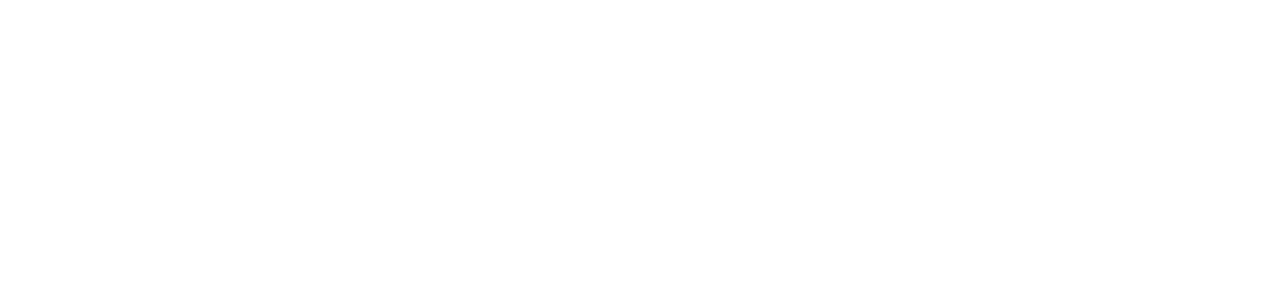
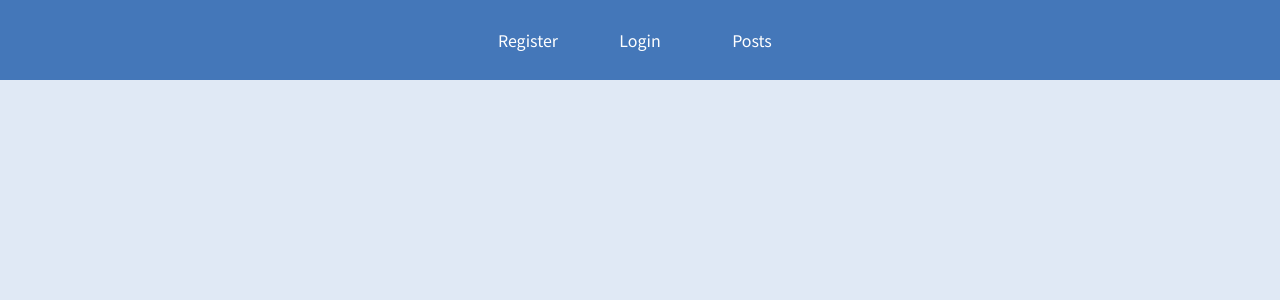
Before and after one commit to alingrig87/react-router-demo, a React (Create React App) app: page / in a window 1280 px wide. Shown: the top 300 px of the page. Built offline with nearby package versions, Linux system fonts and the light colour scheme.

Commit message:
[Link component]
- create new Navbar component - define Links for routes
- add style
- this part could be tested with a tags instead of Link to verify the SPA/no SPA behavior

```diff
--- a/src/App.js
+++ b/src/App.js
@@ -3,10 +3,15 @@ import { Route } from 'react-router-dom';
 import Posts from './components/posts/Posts';
 import Login from './components/auth/Login';
 import Register from './components/auth/Register';
+import Navbar from './components/layout/Navbar';
 
 const App = () => {
 	return (
 		<div className="App">
+			<div>
+				<Navbar />
+			</div>
+			<div className="container">
 				<Route path="/register">
 					<Register />
 				</Route>
@@ -17,6 +22,7 @@ const App = () => {
 					<Posts />
 				</Route>
 			</div>
+		</div>
 	);
 };
 
--- /dev/null
+++ b/src/components/layout/Navbar.css
@@ -0,0 +1,37 @@
+.navbar {
+	width: 100%;
+	height: 5rem;
+	background-color: #4477b9;
+	padding: 0 10%;
+}
+
+.navbar nav {
+	height: 100%;
+}
+
+.navbar ul {
+	height: 100%;
+	list-style: none;
+	display: flex;
+	padding: 0;
+	margin: 0;
+	align-items: center;
+	justify-content: center;
+}
+
+.navbar li {
+	margin: 0 1rem;
+	width: 5rem;
+}
+
+.navbar a {
+	color: white;
+	text-decoration: none;
+}
+
+.navbar a:hover,
+.navbar a:active {
+	color: #95bcf0;
+	padding-bottom: 0.25rem;
+	border-bottom: 4px solid #95bcf0;
+}
--- /dev/null
+++ b/src/components/layout/Navbar.js
@@ -0,0 +1,23 @@
+import React from 'react';
+import './Navbar.css';
+import { Link } from 'react-router-dom';
+
+const Navbar = (props) => {
+	return (
+		<div className="navbar">
+			<ul>
+				<li>
+					<Link to="/register">Register</Link>
+				</li>
+				<li>
+					<Link to="/login">Login</Link>
+				</li>
+				<li>
+					<Link to="posts">Posts</Link>
+				</li>
+			</ul>
+		</div>
+	);
+};
+
+export default Navbar;
--- a/src/index.css
+++ b/src/index.css
@@ -1,13 +1,26 @@
-body {
-  margin: 0;
-  font-family: -apple-system, BlinkMacSystemFont, 'Segoe UI', 'Roboto', 'Oxygen',
-    'Ubuntu', 'Cantarell', 'Fira Sans', 'Droid Sans', 'Helvetica Neue',
-    sans-serif;
-  -webkit-font-smoothing: antialiased;
-  -moz-osx-font-smoothing: grayscale;
+@import url('https://fonts.googleapis.com/css2?family=Noto+Sans+JP:wght@400;700&display=swap');
+
+* {
+	box-sizing: border-box;
 }
 
-code {
-  font-family: source-code-pro, Menlo, Monaco, Consolas, 'Courier New',
-    monospace;
+html {
+	font-family: 'Noto Sans JP', sans-serif;
 }
+
+body {
+	margin: 0;
+	background-color: #e0e9f5;
+}
+
+.container {
+	margin-top: 7rem;
+	text-align: center;
+}
+
+h1,
+h2,
+h3,
+p {
+	color: #091a31;
+}
```
Lines whose indentation alone changed are shown as unchanged.
